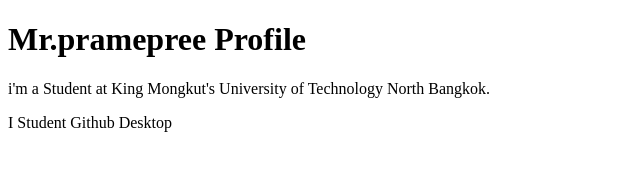
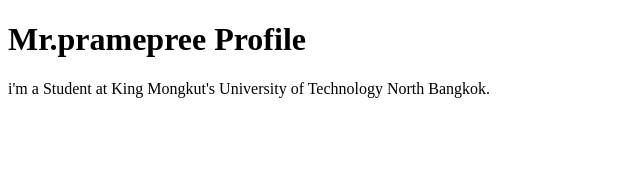
Before and after one commit to pramepree/github_desktop_project_year2, a plain HTML site: page index.html in a window 1280 px wide. Shown: the whole page, without its empty margins (0-640 px from the left). Drawn offline with Linux system fonts and the light colour scheme.

Commit message:
Revert "Add some test"
This reverts commit bbccebe0ae1ac765bcfc24bf4b8d8dc4c61abca1.

```diff
--- a/index.html
+++ b/index.html
@@ -1,18 +1,13 @@
 <!DOCTYPE html>
 <html lang="en">
-
 <head>
     <meta charset="UTF-8">
     <meta http-equiv="X-UA-Compatible" content="IE=edge">
     <meta name="viewport" content="width=device-width, initial-scale=1.0">
     <title>Document</title>
 </head>
-
 <body>
     <h1>Mr.pramepree Profile</h1>
     <p>i'm a Student at King Mongkut's University of Technology North Bangkok.</p>
-
-    <p>I Student Github Desktop</p>
 </body>
-
 </html>
```
